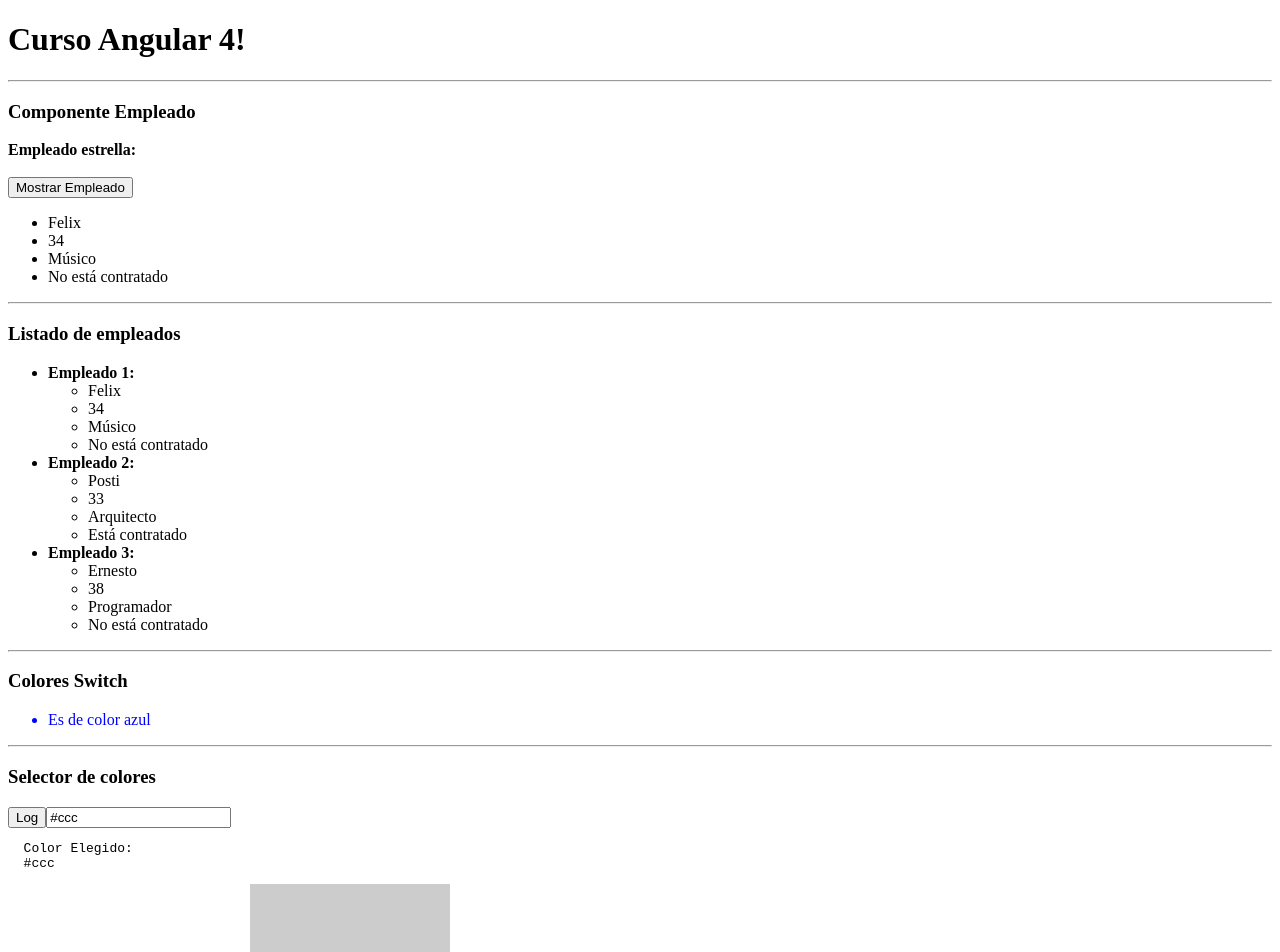
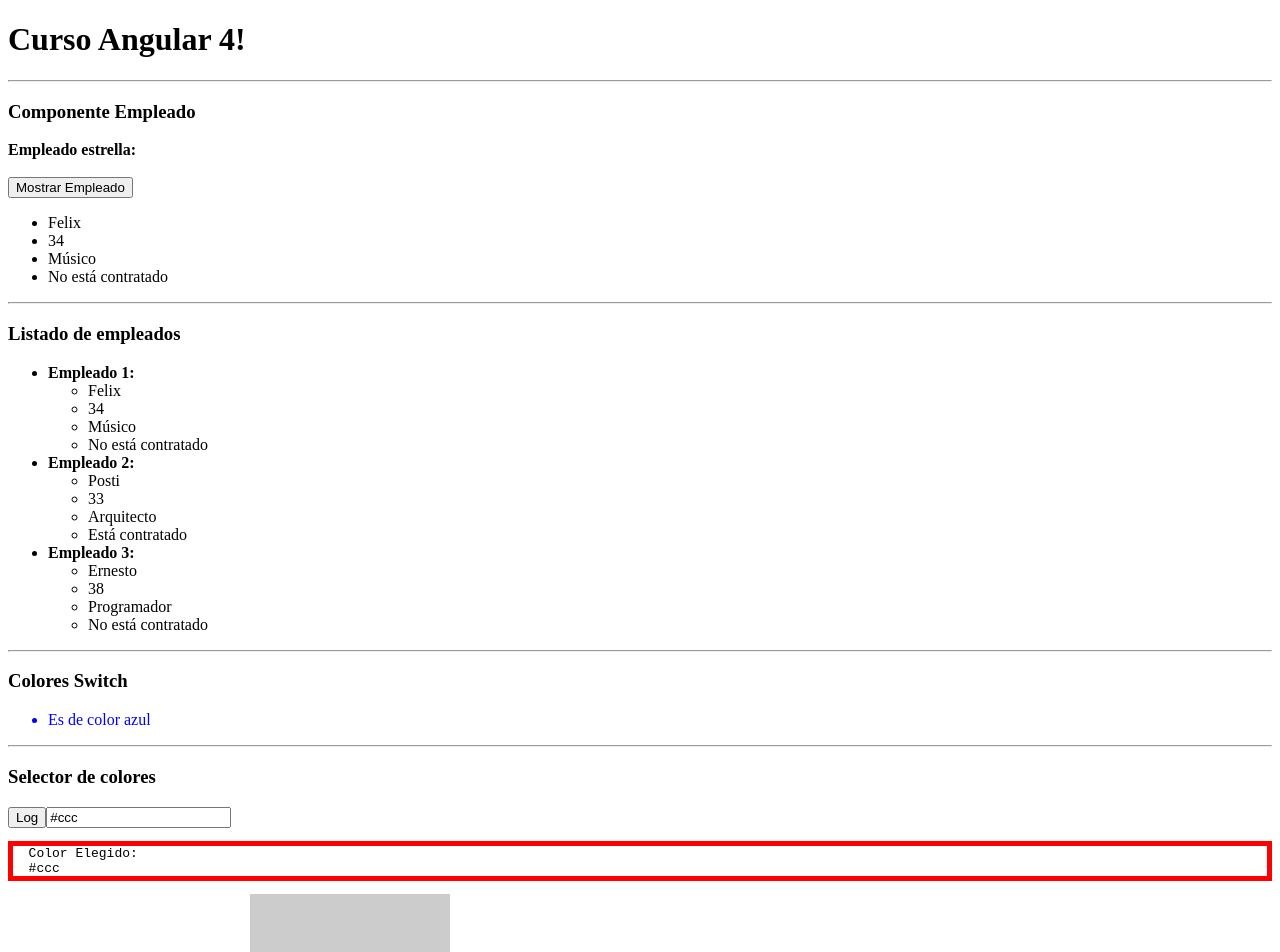
Before and after one commit to evuzLearn/angular4, an Angular app: page / in a window 1280 px wide. Shown: the top 952 px of the page. Built offline with nearby package versions, Linux system fonts and the light colour scheme.

Commit message:
ngStyle like as atribute

```diff
--- a/src/app/empleado/empleado.component.html
+++ b/src/app/empleado/empleado.component.html
@@ -54,7 +54,7 @@
 <h3>Selector de colores</h3>
 <button (click)="logColorSeleccionado()">Log</button>
 <input type="text" [(ngModel)]="colorSeleccionado"/>
-<pre>
+<pre [style.border]="colorSeleccionado.toLowerCase() == 'red' ? '5px solid black' : '5px solid red' ">
   Color Elegido:
   {{colorSeleccionado}}
 </pre>
```
